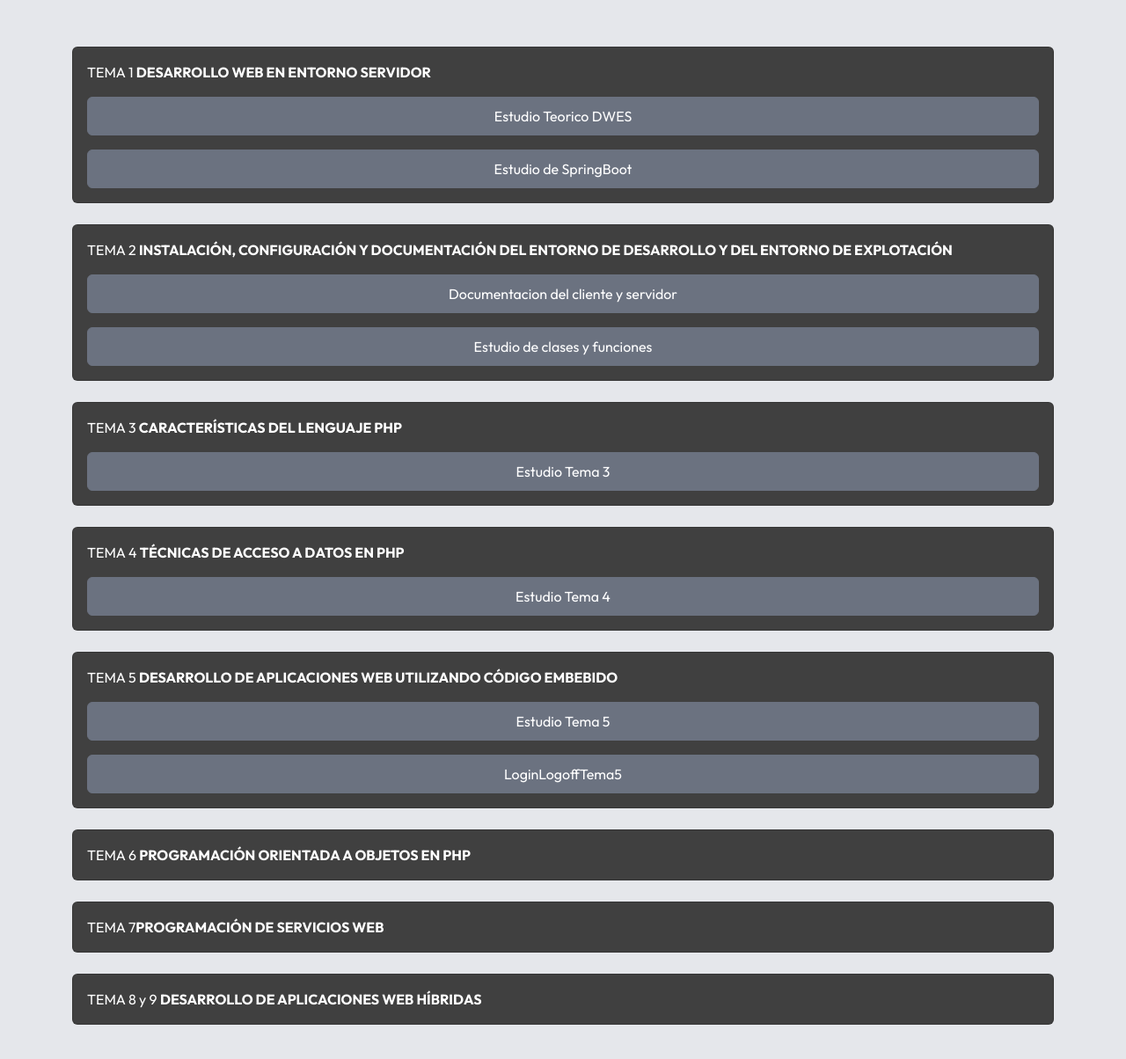
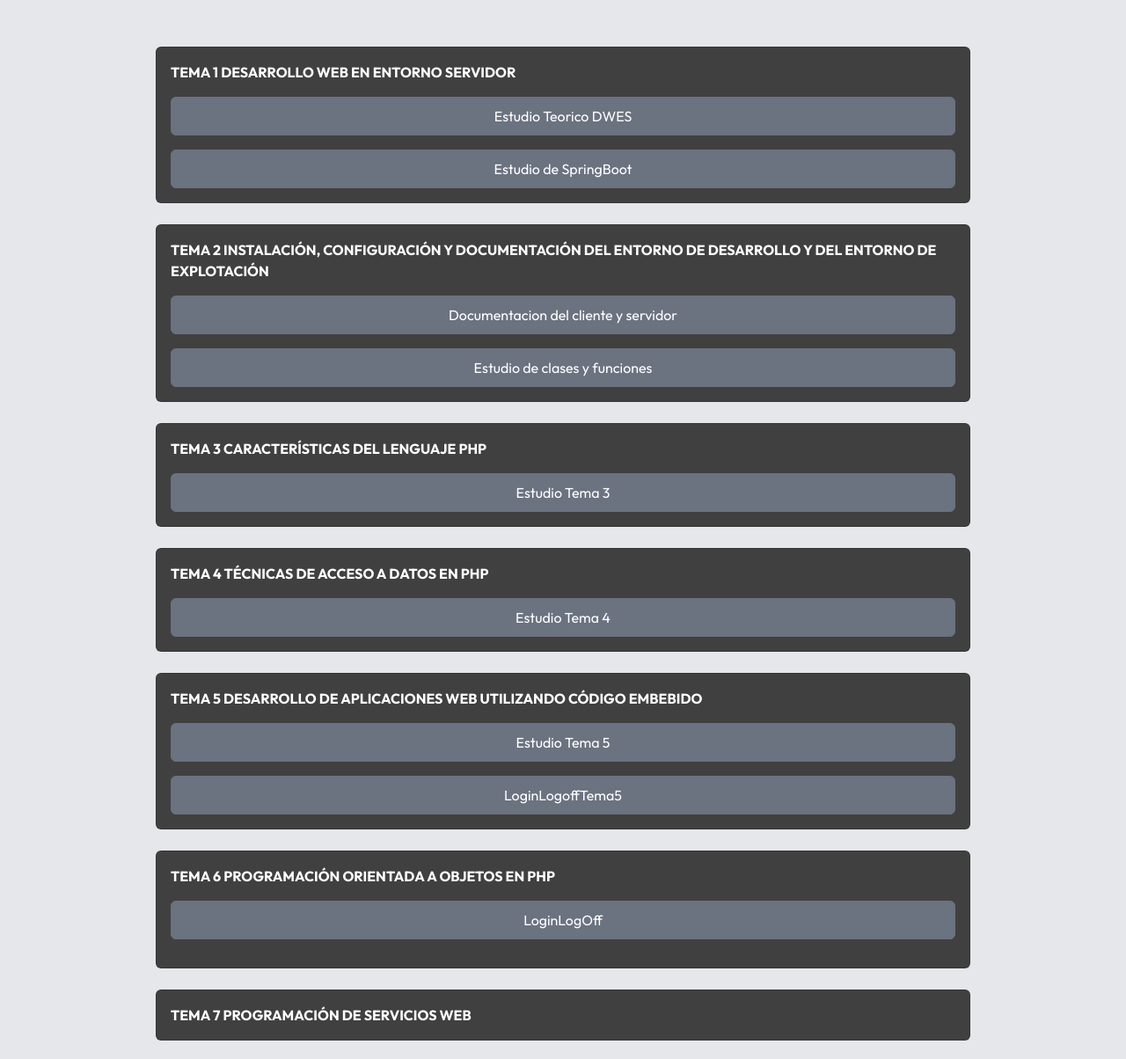
Before and after one commit to alvarocormi/206DWESProyectoDWES, a plain HTML site: page indexProyectoDWES.html in a window 1280 px wide. Shown: the part 409-1613 px from the top of the page at 88% size. Drawn offline with nearby package versions, Linux system fonts and the light colour scheme.

Commit message:
index modificado

```diff
--- a/indexProyectoDWES.html
+++ b/indexProyectoDWES.html
@@ -49,11 +49,11 @@
       </div>
       <div class="container mt-2">
         <div class="row">
-          <div class="col-md-12">
+          <div class="col-md-10 m-auto">
             <div class="card mb-3">
               <div class="card-body">
                 <p class="card-text">
-                  TEMA 1 <strong>DESARROLLO WEB EN ENTORNO SERVIDOR</strong>
+                  <strong>TEMA 1 DESARROLLO WEB EN ENTORNO SERVIDOR</strong>
                 </p>
                 <a
                   href="./doc/Ejercicios Tema 1.pdf"
@@ -61,7 +61,11 @@
                   target="_blank"
                   >Estudio Teorico DWES</a
                 >
-                <a class="btn btn-primary" target="_blank" href="./doc/springBootAlvaroCorderoa.pdf">
+                <a
+                  class="btn btn-primary"
+                  target="_blank"
+                  href="./doc/springBootAlvaroCorderoa.pdf"
+                >
                   Estudio de SpringBoot</a
                 >
               </div>
@@ -69,17 +73,16 @@
           </div>
         </div>
       </div>
-    <!-- Author: Ismael-->
+      <!-- Author: Ismael-->
       <div class="container mt-2">
         <div class="row">
-          <div class="col-md-12">
+          <div class="col-md-10 m-auto">
             <div class="card mb-3">
               <div class="card-body">
                 <p class="card-text">
-                  TEMA 2
                   <strong
-                    >INSTALACIÓN, CONFIGURACIÓN Y DOCUMENTACIÓN DEL ENTORNO DE
-                    DESARROLLO Y DEL ENTORNO DE EXPLOTACIÓN</strong
+                    >TEMA 2 INSTALACIÓN, CONFIGURACIÓN Y DOCUMENTACIÓN DEL
+                    ENTORNO DE DESARROLLO Y DEL ENTORNO DE EXPLOTACIÓN</strong
                   >
                 </p>
                 <a
@@ -88,7 +91,10 @@
                   target="_blank"
                   >Documentacion del cliente y servidor</a
                 >
-                <a class="btn btn-primary" target="_blank" href="./doc/claseDateTimeAlvaroCordero.pdf"
+                <a
+                  class="btn btn-primary"
+                  target="_blank"
+                  href="./doc/claseDateTimeAlvaroCordero.pdf"
                   >Estudio de clases y funciones</a
                 >
               </div>
@@ -98,11 +104,11 @@
       </div>
       <div class="container mt-2">
         <div class="row">
-          <div class="col-md-12">
+          <div class="col-md-10 m-auto">
             <div class="card mb-3">
               <div class="card-body">
                 <p class="card-text">
-                  TEMA 3 <strong>CARACTERÍSTICAS DEL LENGUAJE PHP</strong>
+                  <strong>TEMA 3 CARACTERÍSTICAS DEL LENGUAJE PHP</strong>
                 </p>
                 <a
                   href="../206DWESProyectoTema3/indexProyectoTema3.html"
@@ -116,11 +122,11 @@
       </div>
       <div class="container mt-2">
         <div class="row">
-          <div class="col-md-12">
+          <div class="col-md-10 m-auto">
             <div class="card mb-3">
               <div class="card-body">
                 <p class="card-text">
-                  TEMA 4 <strong>TÉCNICAS DE ACCESO A DATOS EN PHP</strong>
+                  <strong>TEMA 4 TÉCNICAS DE ACCESO A DATOS EN PHP</strong>
                 </p>
                 <a
                   href="../206DWESProyectoTema4/indexProyectoTema4.html"
@@ -134,13 +140,12 @@
       </div>
       <div class="container mt-2">
         <div class="row">
-          <div class="col-md-12">
+          <div class="col-md-10 m-auto">
             <div class="card mb-3">
               <div class="card-body">
                 <p class="card-text">
-                  TEMA 5
                   <strong
-                    >DESARROLLO DE APLICACIONES WEB UTILIZANDO CÓDIGO
+                    >TEMA 5 DESARROLLO DE APLICACIONES WEB UTILIZANDO CÓDIGO
                     EMBEBIDO</strong
                   >
                 </p>
@@ -161,13 +166,17 @@
       </div>
       <div class="container mt-2">
         <div class="row">
-          <div class="col-md-12">
+          <div class="col-md-10 m-auto">
             <div class="card mb-3">
               <div class="card-body">
                 <p class="card-text">
-                  TEMA 6
-                  <strong>PROGRAMACIÓN ORIENTADA A OBJETOS EN PHP</strong>
+                  <strong>TEMA 6 PROGRAMACIÓN ORIENTADA A OBJETOS EN PHP</strong>
                 </p>
+                <a
+                  href="../206DWESLoginLogOff/indexLoginLogoutMulticapaPOO.php"
+                  class="btn btn-primary mb-3"
+                  >LoginLogOff</a
+                >
               </div>
             </div>
           </div>
@@ -175,11 +184,11 @@
       </div>
       <div class="container mt-2">
         <div class="row">
-          <div class="col-md-12">
+          <div class="col-md-10 m-auto">
             <div class="card mb-3">
               <div class="card-body">
                 <p class="card-text">
-                  TEMA 7<strong>PROGRAMACIÓN DE SERVICIOS WEB</strong>
+                  <strong>TEMA 7 PROGRAMACIÓN DE SERVICIOS WEB</strong>
                 </p>
               </div>
             </div>
@@ -188,12 +197,11 @@
       </div>
       <div class="container mt-2 last-div">
         <div class="row">
-          <div class="col-md-12">
+          <div class="col-md-10 m-auto">
             <div class="card mb-3">
               <div class="card-body">
                 <p class="card-text">
-                  TEMA 8 y 9
-                  <strong>DESARROLLO DE APLICACIONES WEB HÍBRIDAS</strong>
+                  <strong>TEMA 8 y 9 DESARROLLO DE APLICACIONES WEB HÍBRIDAS</strong>
                 </p>
               </div>
             </div>
```
